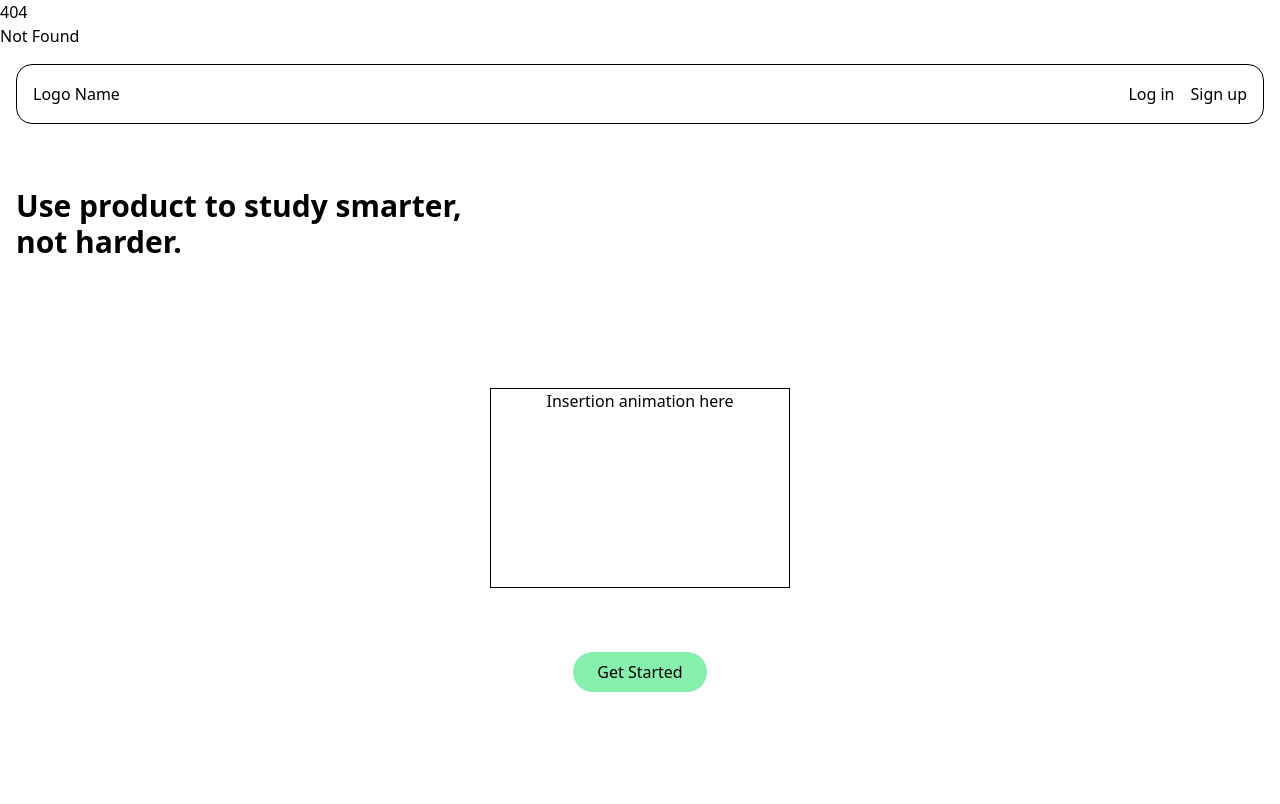
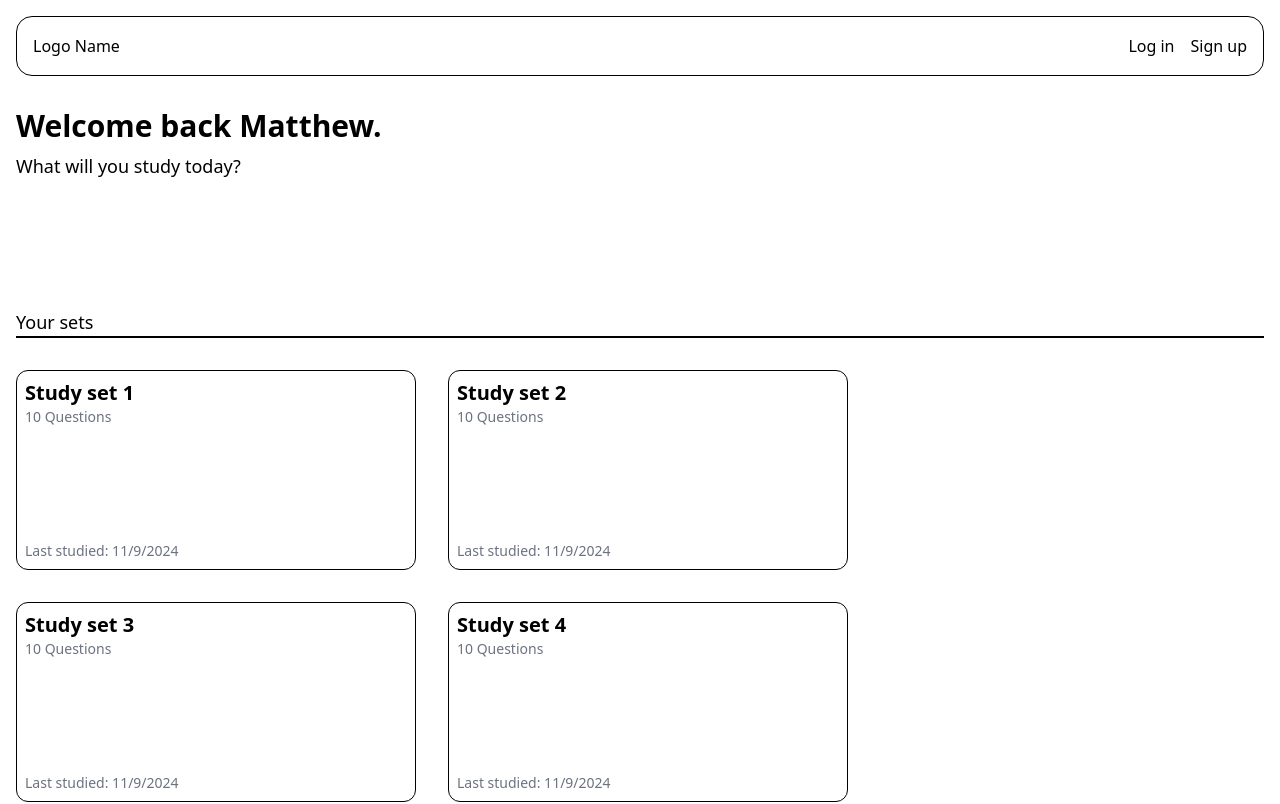
Before and after one commit to matthewdeguzman/hackprinceton-frontend, a SvelteKit app: page /sets in a window 1280 px wide. Before the commit this address had no page. Shown: the top 804 px of the page. Built offline with nearby package versions, Linux system fonts and the light colour scheme.

Commit message:
add sets page

```diff
--- a/src/app.css
+++ b/src/app.css
@@ -1,3 +1,72 @@
 @import 'tailwindcss/base';
 @import 'tailwindcss/components';
 @import 'tailwindcss/utilities';
+
+/* 1. Use a more-intuitive box-sizing model */
+*,
+*::before,
+*::after {
+	box-sizing: border-box;
+}
+
+/* 2. Remove default margin */
+* {
+	margin: 0;
+}
+
+body {
+	/* 3. Add accessible line-height */
+	line-height: 1.5;
+	/* 4. Improve text rendering */
+	-webkit-font-smoothing: antialiased;
+}
+
+/* 5. Improve media defaults */
+img,
+picture,
+video,
+canvas,
+svg {
+	display: block;
+	max-width: 100%;
+}
+
+/* 6. Inherit fonts for form controls */
+input,
+button,
+textarea,
+select {
+	font: inherit;
+}
+
+/* 7. Avoid text overflows */
+p,
+h1,
+h2,
+h3,
+h4,
+h5,
+h6 {
+	overflow-wrap: break-word;
+}
+
+/* 8. Improve line wrapping */
+p {
+	text-wrap: pretty;
+}
+h1,
+h2,
+h3,
+h4,
+h5,
+h6 {
+	text-wrap: balance;
+}
+
+/*
+    9. Create a root stacking context
+  */
+#root,
+#__next {
+	isolation: isolate;
+}
--- /dev/null
+++ b/src/lib/components/set-card/Card.svelte
@@ -0,0 +1,18 @@
+<script lang="ts">
+	export let title: string;
+	export let numQuestions: number;
+	export let lastStudied: Date | null = null;
+</script>
+
+<button
+	class="relative flex h-[25vw] max-h-[200px] min-h-[150px] w-[50vw] min-w-[300px] max-w-[400px] flex-col rounded-xl border border-solid border-black p-2"
+>
+	<div class="grow">
+		<h1 class="text-left text-xl font-bold">{title}</h1>
+		<p class="text-left text-sm text-gray-500">{numQuestions} Questions</p>
+	</div>
+
+	<p class="text-sm text-gray-500">
+		Last studied: {lastStudied ? lastStudied.toLocaleDateString() : 'Never'}
+	</p>
+</button>
--- a/src/routes/+layout.svelte
+++ b/src/routes/+layout.svelte
@@ -4,20 +4,7 @@
 	let { children } = $props();
 </script>
 
-{@render children()}
-
 <div class="p-4">
 	<Header />
-
-	<h1 class="mt-16 text-3xl font-semibold">Use product to study smarter, <br />not harder.</h1>
-
-	<div class="mt-32 flex w-full flex-col items-center">
-		<div class="flex h-[200px] w-[300px] flex-col items-center border border-solid border-black">
-			<h1>Insertion animation here</h1>
-		</div>
-	</div>
-
-	<div class="mt-16 flex w-full flex-col items-center">
-		<a class="rounded-full bg-green-300 px-6 py-2"> Get Started</a>
-	</div>
+	{@render children()}
 </div>
--- a/src/routes/+page.svelte
+++ b/src/routes/+page.svelte
@@ -0,0 +1,11 @@
+<h1 class="mt-16 text-3xl font-semibold">Use product to study smarter, <br />not harder.</h1>
+
+<div class="mt-32 flex w-full flex-col items-center">
+	<div class="flex h-[200px] w-[300px] flex-col items-center border border-solid border-black">
+		<h1>Insertion animation here</h1>
+	</div>
+</div>
+
+<div class="mt-16 flex w-full flex-col items-center">
+	<a class="rounded-full bg-green-300 px-6 py-2"> Get Started</a>
+</div>
--- /dev/null
+++ b/src/routes/sets/+page.svelte
@@ -0,0 +1,24 @@
+<script lang="ts">
+	import Card from '$lib/components/set-card/Card.svelte';
+	const name = 'Matthew';
+</script>
+
+<div class="mt-8 flex flex-col gap-2">
+	<h1 class="text-3xl font-bold">Welcome back {name}.</h1>
+	<h2 class="text-lg font-medium">What will you study today?</h2>
+</div>
+
+<h1 class="mt-32 text-lg">Your sets</h1>
+<div class="h-[1px] w-full border border-solid border-black"></div>
+
+<div class="mt-8 flex w-full flex-col items-center">
+	<div class="flex max-w-[1300px] flex-wrap gap-x-8 gap-y-8">
+		<Card title="Study set 1" numQuestions={10} lastStudied={new Date()} />
+		<Card title="Study set 2" numQuestions={10} lastStudied={new Date()} />
+		<Card title="Study set 3" numQuestions={10} lastStudied={new Date()} />
+		<Card title="Study set 4" numQuestions={10} lastStudied={new Date()} />
+		<Card title="Study set 5" numQuestions={10} lastStudied={new Date()} />
+		<Card title="Study set 6" numQuestions={10} lastStudied={new Date()} />
+		<Card title="Study set 7" numQuestions={10} lastStudied={new Date()} />
+	</div>
+</div>
```
